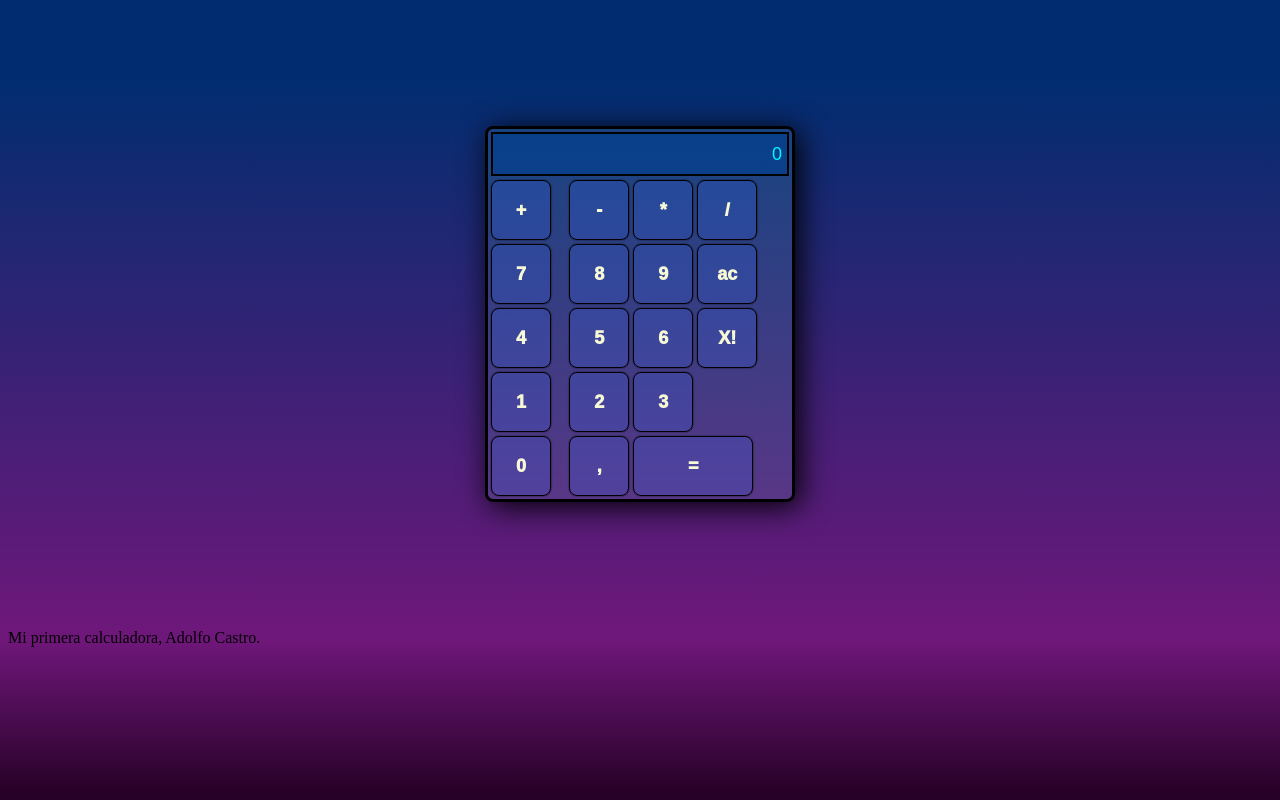
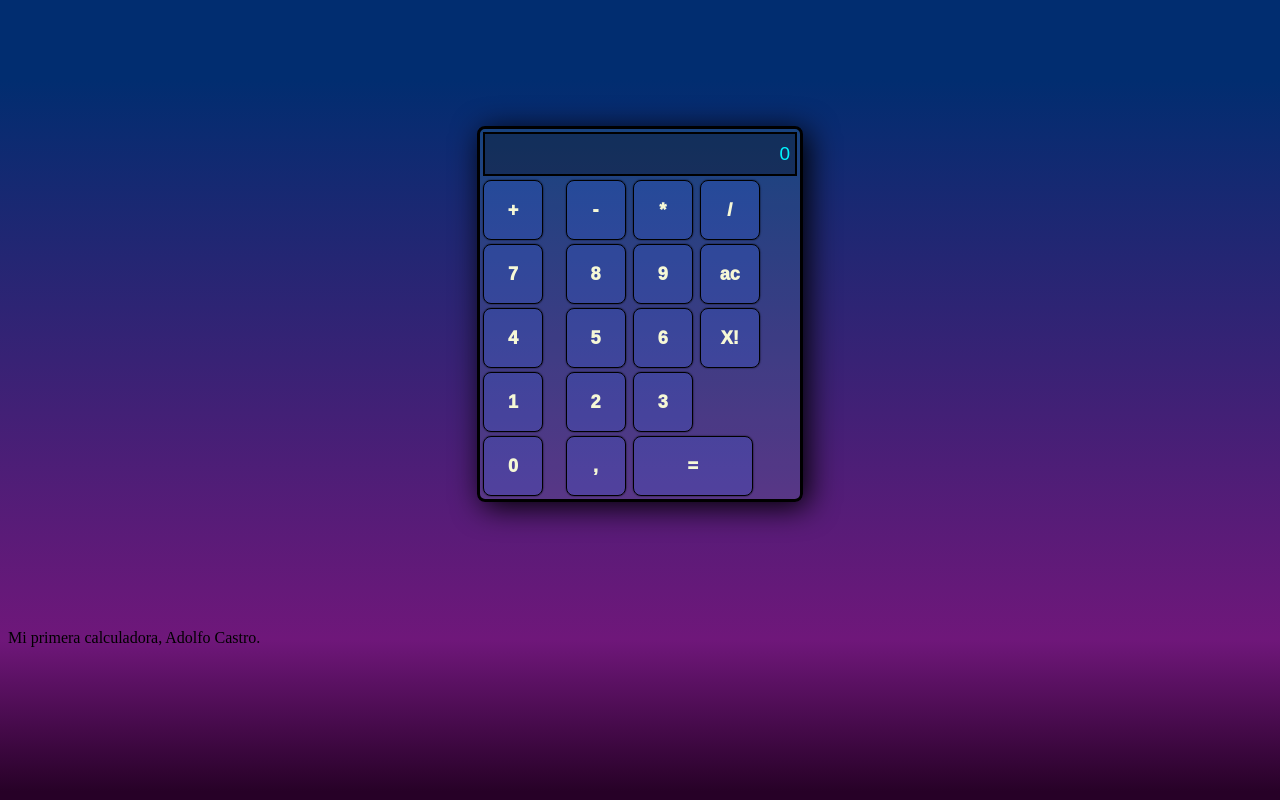
Before and after one commit to Meldavi/mi_primera_calc, a plain HTML site: page index.html in a window 1280 px wide. Drawn offline with Linux system fonts and the light colour scheme.

Commit message:
Display BG color 2

```diff
--- a/estilo_calculadora.css
+++ b/estilo_calculadora.css
@@ -66,11 +66,11 @@ body{
 
 .color_display{
 	height:30px;
-	background: #023f8fa6;
+	background: #0000004b;
 	border:medium #FFF;
 	font: "Arial Black";
 	color:#00f7ff;
-	font-size:18px;
+	font-size:19px;
 	font-weight: 500;
 	text-align:right;
 	padding:5px;
```
